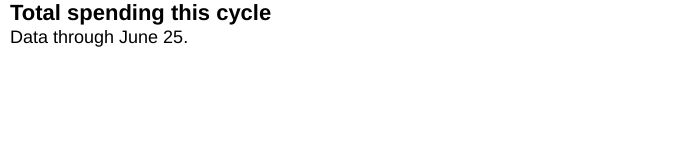
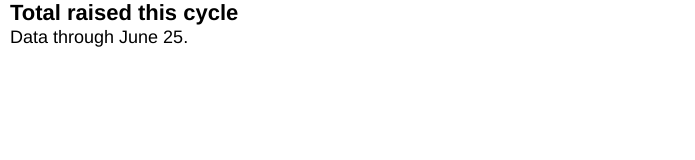
Before and after one commit to jessicapiper/tracker, a website: page src/index.nunjucks in a window 1280 px wide. Shown: the top 160 px of the page, without its empty margins (0-695 px from the left). Drawn offline with nearby package versions, Linux system fonts and the light colour scheme; files that its build step writes are made by us from their sources.

Commit message:
built site to docs folder again

```diff
--- a/src/index.nunjucks
+++ b/src/index.nunjucks
@@ -5,7 +5,7 @@
 {% block content %}
 
 <div class="charts">
-  <div class="chart-title">Total spending this cycle</div>
+  <div class="chart-title">Total raised this cycle</div>
   <div class="chart-subtitle">Data through June 25.</div>
   <div class="inline-chart" id="senate"></div>
   <div class="chart-footer">Source: Federal Election Commission • Chart by Jessica Piper for the Bangor Daily News</div>
```
Also changed, not shown: package.json (+36 -36 lines), docs/index.html, 1 other file.
